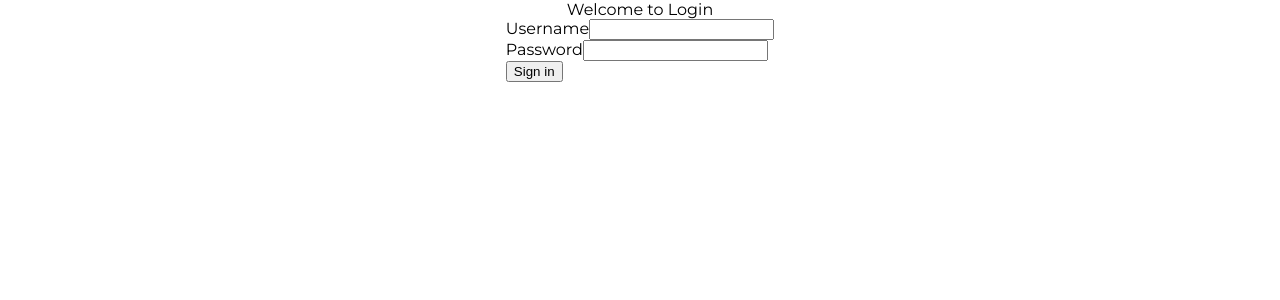
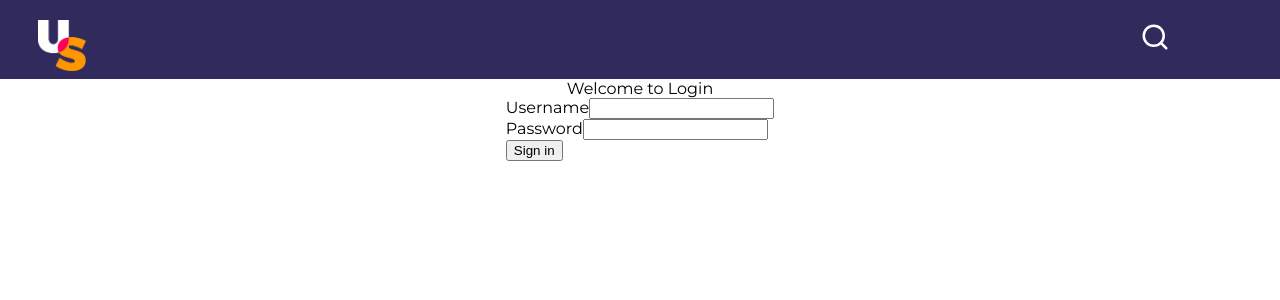
Before and after one commit to Uni-SUN-Team/UniSUN-Client, a Next.js app: page /login in a window 1280 px wide. Shown: the top 300 px of the page. Built offline with nearby package versions, Linux system fonts and the light colour scheme.

Commit message:
add layout

```diff
--- a/pages/_app.tsx
+++ b/pages/_app.tsx
@@ -3,13 +3,16 @@ import type {AppProps} from 'next/app';
 import {AppProvider} from 'context/AppContext';
 import {UserProvider} from 'context/UserContext';
 import {SessionProvider} from 'next-auth/react';
+import Layout from 'components/Layout';
 
 function MyApp({Component, pageProps: {session, ...pageProps}}: AppProps) {
   return (
     <SessionProvider session={session}>
       <AppProvider>
         <UserProvider>
-          <Component {...pageProps} />
+          <Layout>
+            <Component {...pageProps} />
+          </Layout>
         </UserProvider>
       </AppProvider>
     </SessionProvider>
```
